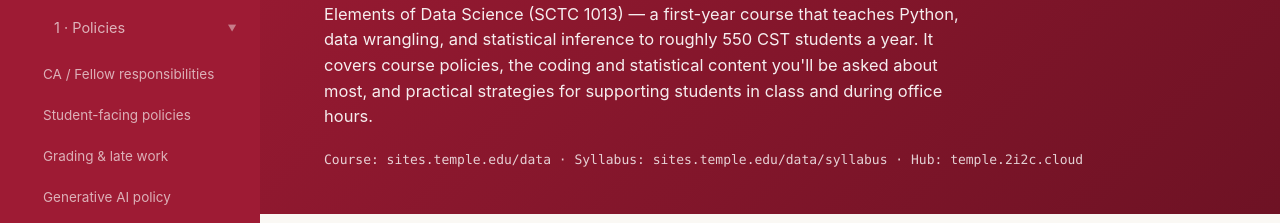
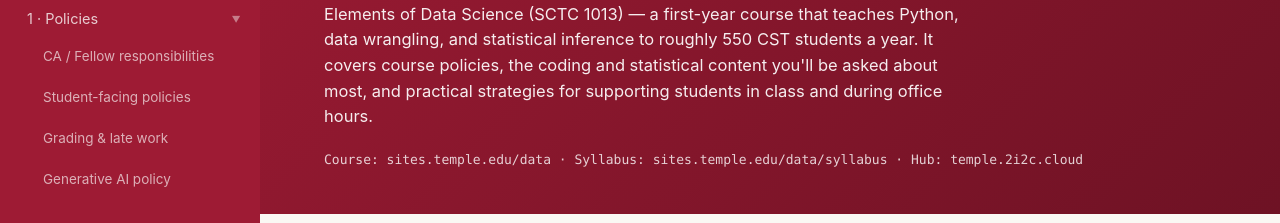
Before and after one commit to laserchemist/EDS_CA, a plain HTML site: page index.html in a window 1280 px wide. Shown: the part 255-478 px from the top of the page. Drawn offline with Linux system fonts and the light colour scheme.

Commit message:
Update manual r2

```diff
--- a/index.html
+++ b/index.html
@@ -69,21 +69,6 @@
     font-weight:600;
   }
   nav.sidebar ul{list-style:none;margin:0;padding:0;}
-  nav.sidebar li a{
-    display:block;
-    color:#f4e9ea;
-    text-decoration:none;
-    padding:9px 24px;
-    font-size:14.5px;
-    border-left:3px solid transparent;
-    opacity:.86;
-  }
-  nav.sidebar li a:hover, nav.sidebar li a.active{
-    background:rgba(255,255,255,0.1);
-    border-left-color:#f2c9ce;
-    opacity:1;
-  }
-  nav.sidebar li.sub a{padding-left:40px;font-size:13.5px;opacity:.72;}
   nav.sidebar .footer-note{
     padding:16px 24px 0 24px;
     margin-top:16px;
@@ -115,19 +100,30 @@
   nav.sidebar li.nav-flat > a:hover, nav.sidebar li.nav-flat > a.active{
     background:rgba(255,255,255,0.1);border-left-color:#f2c9ce;opacity:1;
   }
+  /* Group headers use the exact same box model as nav-flat items (block, same
+     padding) rather than flex, so the text's left edge lines up pixel-for-pixel
+     with every other top-level item -- flex/inline layouts can shift text start
+     position inconsistently across browsers, especially once text wraps. */
+  nav.sidebar details{display:block;}
   nav.sidebar details summary{
-    display:flex;align-items:center;justify-content:space-between;gap:8px;
-    padding:9px 24px;font-size:14.5px;color:#f4e9ea;opacity:.86;cursor:pointer;
-    list-style:none;border-left:3px solid transparent;
+    display:block;
+    position:relative;
+    list-style:none;
+    padding:9px 40px 9px 24px;
+    font-size:14.5px;color:#f4e9ea;opacity:.86;cursor:pointer;
+    border-left:3px solid transparent;
   }
   nav.sidebar details summary::-webkit-details-marker{display:none;}
+  nav.sidebar details summary::marker{content:"";}
   nav.sidebar details summary:hover{background:rgba(255,255,255,0.1);opacity:1;}
-  nav.sidebar details summary .group-link{color:inherit;text-decoration:none;flex:1;}
+  nav.sidebar details summary .group-link{color:inherit;text-decoration:none;}
   nav.sidebar details summary .group-link.active{font-weight:600;opacity:1;}
   nav.sidebar details summary .chevron{
-    font-size:9px;transition:transform .18s ease;opacity:.55;flex-shrink:0;
+    position:absolute;right:20px;top:50%;
+    transform:translateY(-50%);
+    font-size:9px;transition:transform .18s ease;opacity:.55;
   }
-  nav.sidebar details[open] summary .chevron{transform:rotate(90deg);}
+  nav.sidebar details[open] summary .chevron{transform:translateY(-50%) rotate(90deg);}
   nav.sidebar ul.subnav{list-style:none;margin:0;padding:0 0 6px 0;}
   nav.sidebar ul.subnav li a{
     display:block;color:#f4e9ea;text-decoration:none;padding:7px 24px 7px 40px;
```
